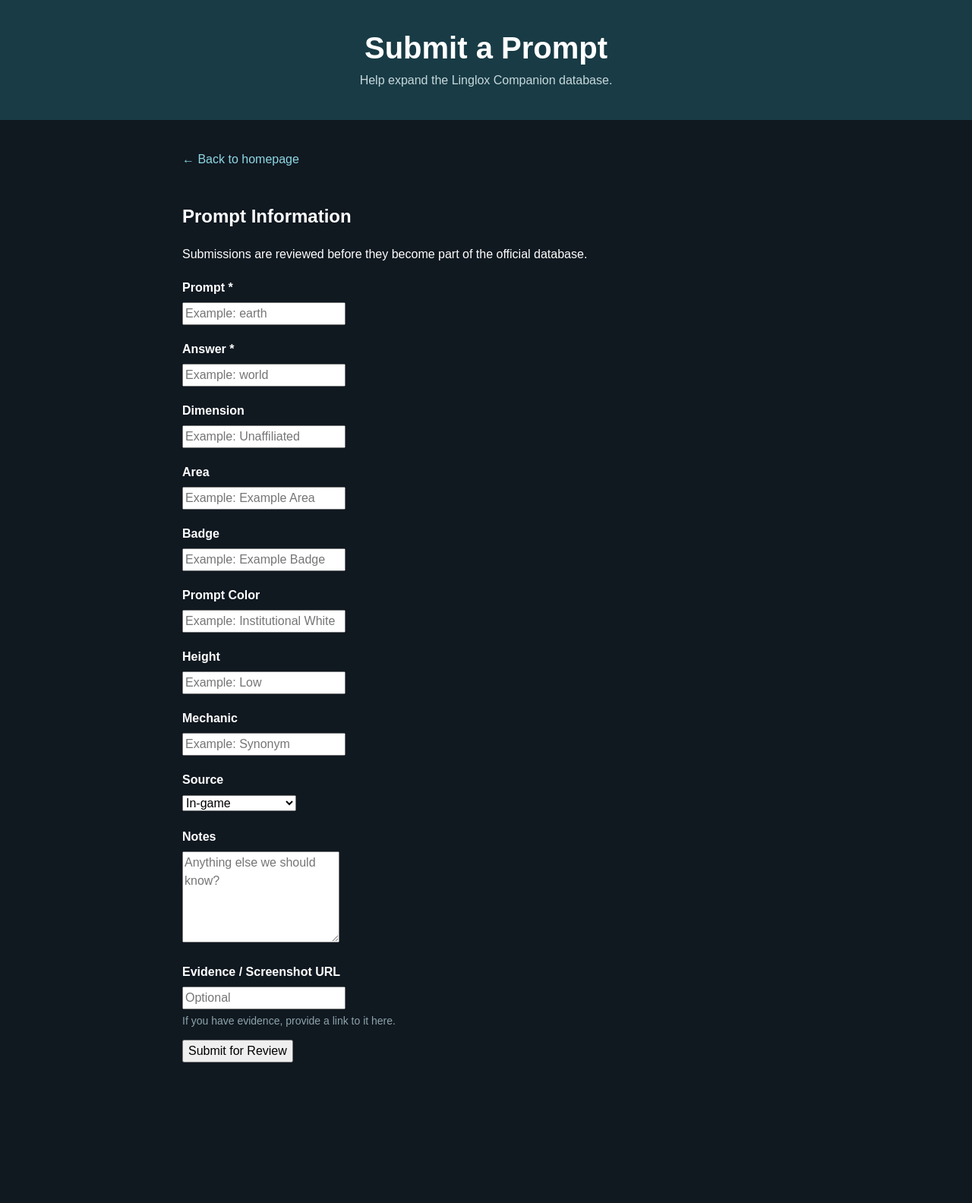
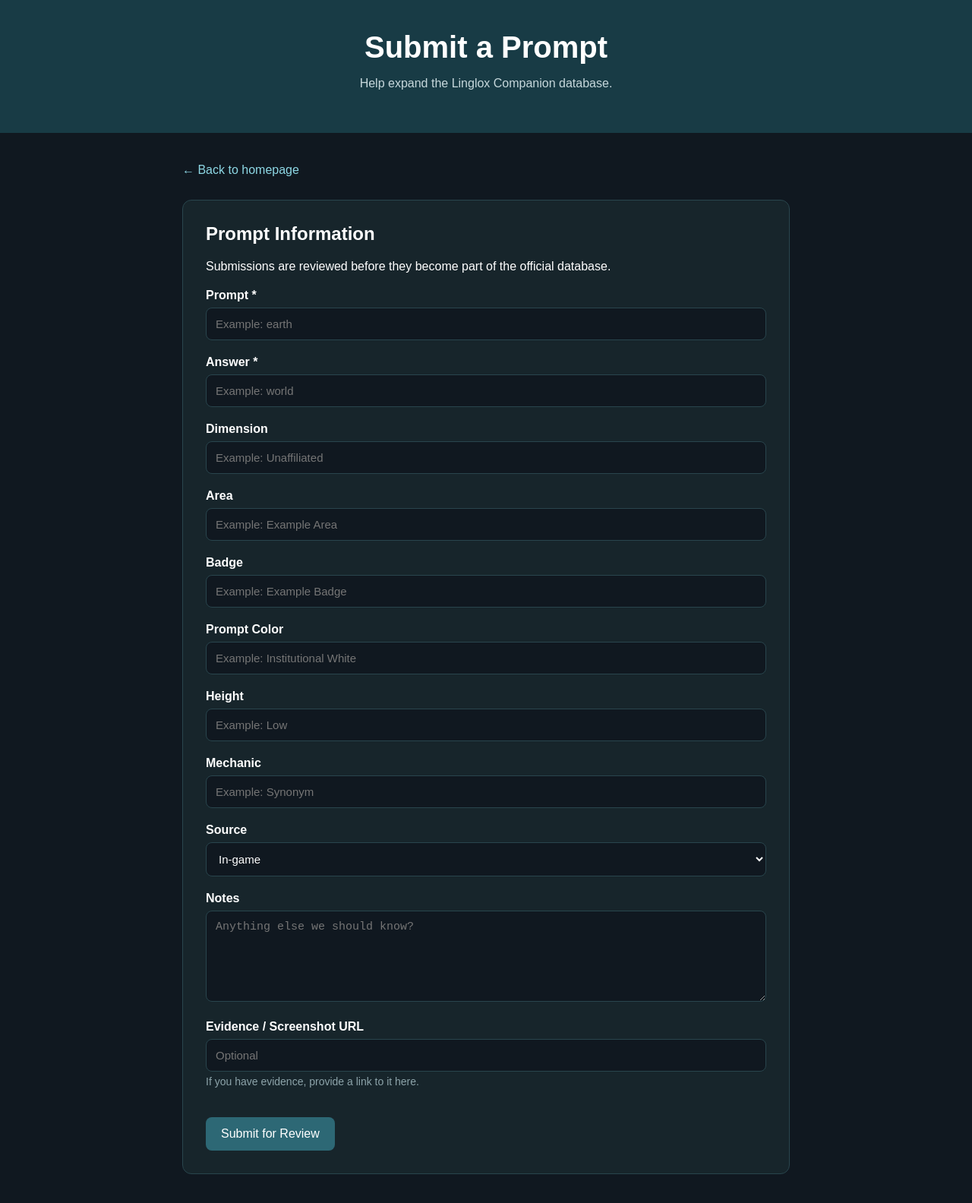
Before and after one commit to Graysen1216/Linglox-Guide, a plain HTML site: page submit.html in a window 1280 px wide. Shown: the whole page at 76% size. Before the commit the page ends 1459 px from the top, so only its background shows below. Drawn offline with nearby package versions, Linux system fonts and the light colour scheme; files that its build step writes are made by us from their sources.

Commit message:
Refactor styles in submit.html with inline CSS
Removed the external stylesheet link and added inline styles for better control over the page layout and design.

```diff
--- a/submit.html
+++ b/submit.html
@@ -12,23 +12,57 @@
 
     <title>Submit a Prompt - Linglox Companion</title>
 
-    <link
-        rel="stylesheet"
-        href="global.css"
-    >
-
     <style>
 
-        /*
-         * PAGE-SPECIFIC STYLES
-         */
+        body {
+            margin: 0;
+            font-family: Arial, sans-serif;
+            background: #101820;
+            color: white;
+        }
+
+        header {
+            padding: 40px 20px;
+            background: #183b45;
+            text-align: center;
+        }
+
+        header h1 {
+            margin: 0;
+            font-size: 40px;
+        }
+
+        header p {
+            color: #c7d8dc;
+        }
 
         main {
             max-width: 800px;
+            margin: auto;
+            padding: 40px 20px;
+        }
+
+        .back {
+            display: inline-block;
+            margin-bottom: 30px;
+            color: #8ed8e5;
+            text-decoration: none;
+        }
+
+        .back:hover {
+            text-decoration: underline;
         }
 
         .box {
+            background: #17252b;
+            border: 1px solid #29454d;
+            border-radius: 12px;
+            padding: 30px;
             margin-bottom: 20px;
+        }
+
+        .box h2 {
+            margin-top: 0;
         }
 
         label {
@@ -38,9 +72,42 @@
             font-weight: bold;
         }
 
+        input,
+        select,
+        textarea {
+            width: 100%;
+            box-sizing: border-box;
+            padding: 12px;
+            border-radius: 8px;
+            border: 1px solid #29454d;
+            background: #101820;
+            color: white;
+            font-size: 15px;
+        }
+
         textarea {
             min-height: 120px;
             resize: vertical;
+        }
+
+        button {
+            margin-top: 25px;
+            padding: 13px 20px;
+            border: none;
+            border-radius: 8px;
+            background: #2d6875;
+            color: white;
+            font-size: 16px;
+            cursor: pointer;
+        }
+
+        button:hover {
+            background: #3b8190;
+        }
+
+        button:disabled {
+            opacity: 0.5;
+            cursor: not-allowed;
         }
 
         .help {
@@ -61,18 +128,27 @@
             display: none;
         }
 
-        /*
-         * MOBILE
-         */
+        @media (max-width: 600px) {
 
-        @media (max-width: 600px) {
+            header {
+                padding: 30px 15px;
+            }
+
+            header h1 {
+                font-size: 32px;
+            }
+
+            main {
+                padding: 30px 15px;
+            }
 
             .box {
                 padding: 20px;
             }
 
-            label {
-                margin-top: 18px;
+            button {
+                width: 100%;
+                min-height: 44px;
             }
 
         }
@@ -81,9 +157,7 @@
 
 </head>
 
-
 <body>
-
 
 <header>
 
@@ -246,13 +320,13 @@
 
             <input
                 id="evidence"
-                type="url"
-                inputmode="url"
                 placeholder="Optional"
             >
 
             <p class="help">
+
                 If you have evidence, provide a link to it here.
+
             </p>
 
 
```
